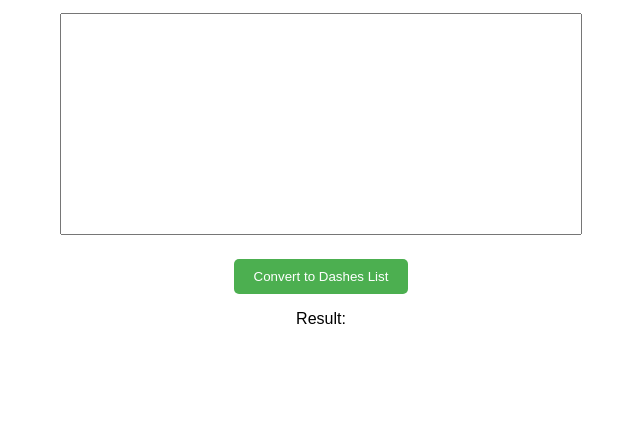
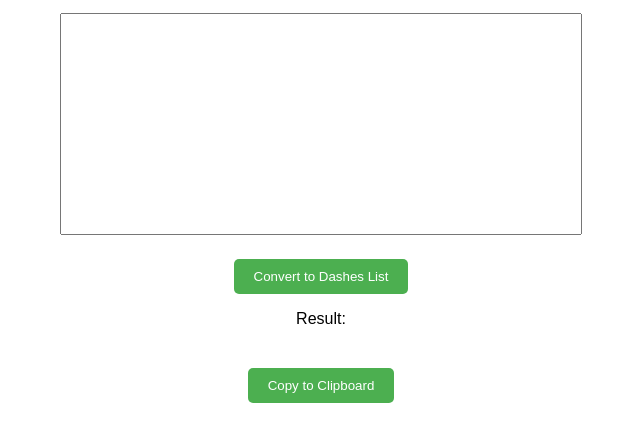
Before and after one commit to andrewurs/bulletApp, a plain HTML site: page index.html in a window 1280 px wide. Shown: the part 129-570 px from the top of the page, without its empty margins (319-959 px from the left). Drawn offline with Linux system fonts and the light colour scheme.

Commit message:
add clipboard feature

```diff
--- a/index.html
+++ b/index.html
@@ -12,7 +12,8 @@
     <button onclick="convert()">Convert to Dashes List</button>
     <br>
     <p>Result:</p>
-    <div id="output-list"></div>
+    <div class="output" id="output-list"></div>
+    <button onclick="copyToClipboard()">Copy to Clipboard</button>
 
     <script src="script.js"></script>
   </body>
--- a/script.js
+++ b/script.js
@@ -9,3 +9,13 @@ function convert() {
   }
   document.getElementById("output-list").innerHTML = output;
 }
+
+function copyToClipboard() {
+  var output = document.getElementById("output-list").innerText;
+  var textarea = document.createElement("textarea");
+  textarea.value = output;
+  document.body.appendChild(textarea);
+  textarea.select();
+  document.execCommand("copy");
+  document.body.removeChild(textarea);
+}
--- a/style.css
+++ b/style.css
@@ -29,6 +29,7 @@ button:hover {
 }
 
 #output-list {
+
   margin-top: 20px;
   font-size: 16px;
   text-align: left;
```
